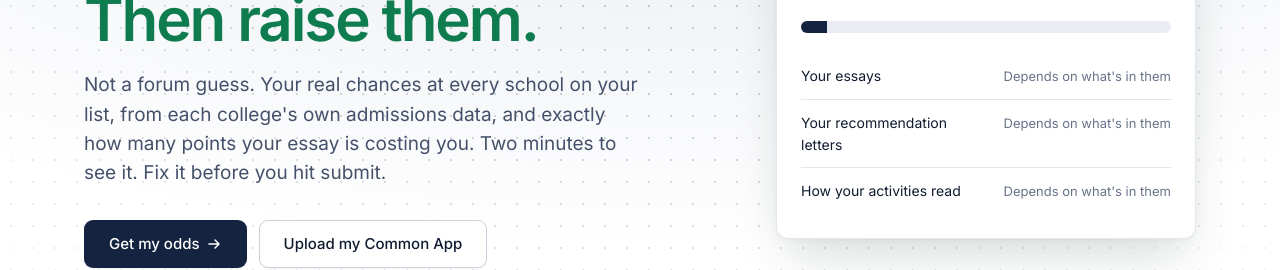
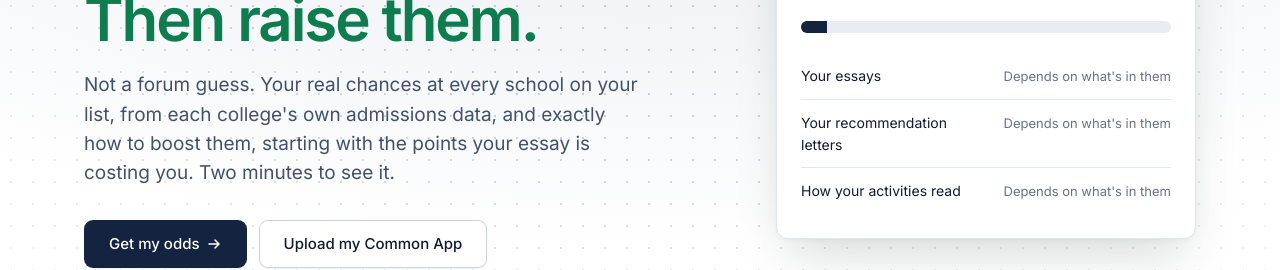
Before and after one commit to nimarcenelle/trnd, a Next.js app: page / in a window 1280 px wide. Shown: the part 334-604 px from the top of the page. Built offline with nearby package versions, Linux system fonts and the light colour scheme; no server answers.

Commit message:
Hero subhead: exactly how to boost your odds
Co-Authored-By: Claude Opus 5.5 <noreply@anthropic.com>

```diff
--- a/app/page.tsx
+++ b/app/page.tsx
@@ -58,7 +58,7 @@ export default function Home() {
                 Know your <em className="italic">actual</em> odds.
                 <span className="block text-[var(--headline-2)]">Then raise them.</span>
               </h1>
-              <p className="text-[17px] sm:text-[19px] text-ink-2 leading-[1.55] mt-5 max-w-[560px]">Not a forum guess. Your real chances at every school on your list, from each college&apos;s own admissions data, and exactly how many points your essay is costing you. Two minutes to see it. Fix it before you hit submit.</p>
+              <p className="text-[17px] sm:text-[19px] text-ink-2 leading-[1.55] mt-5 max-w-[560px]">Not a forum guess. Your real chances at every school on your list, from each college&apos;s own admissions data, and exactly how to boost them, starting with the points your essay is costing you. Two minutes to see it.</p>
               <Cta className="mt-8" />
               <ul className="list-none p-0 m-0 mt-5 flex flex-wrap gap-x-5 gap-y-2 text-[13px] text-ink-2">
                 {["Two minutes", "Every school on your list", "Cancel anytime"].map((t) => (
```
